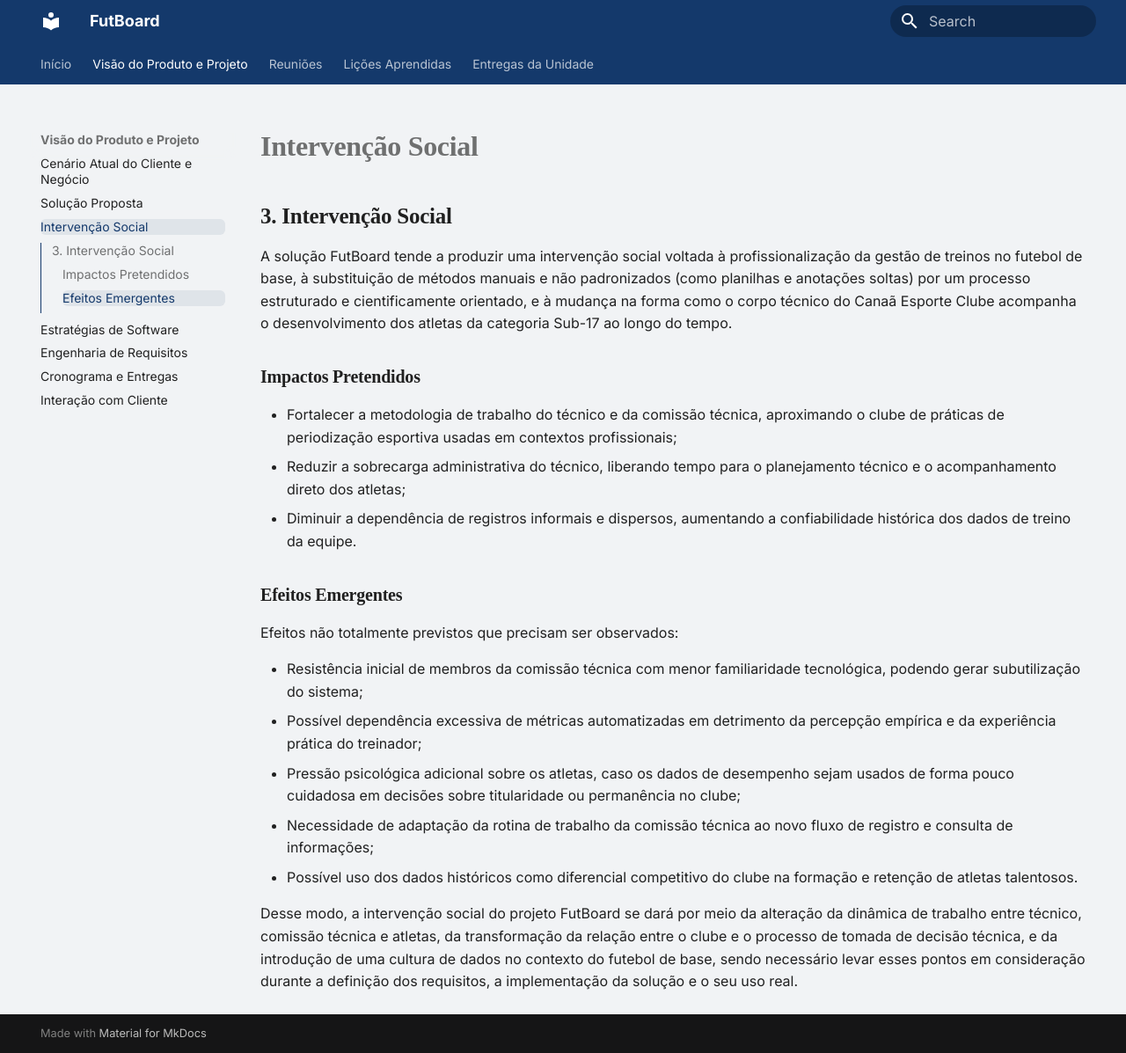
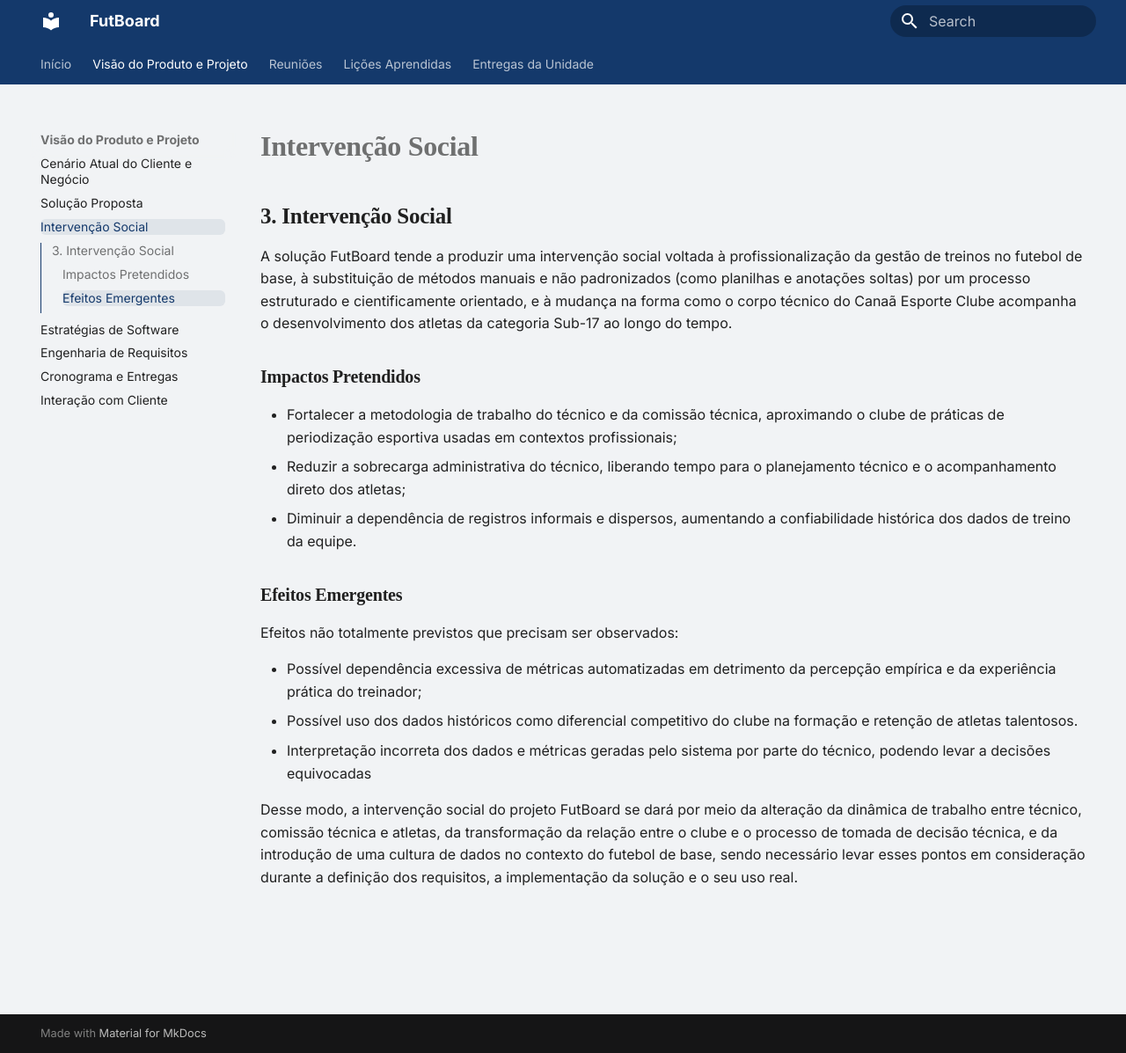
Before and after one commit to mdsreq-fga-unb/REQ-2026.2-T01-FutBoard, an MkDocs documentation site: the page built from docs/visao-produto/intervencao-social.md, in a window 1280 px wide and 1197 px high. Shown: the whole window at 88% size. Built offline with MkDocs 1.6.1 and Material for MkDocs 9.7.7, drawn with Linux system fonts in a browser that asks for light colours.

Commit message:
fix:reestruturando os efeitos emergentes

```diff
--- a/docs/visao-produto/intervencao-social.md
+++ b/docs/visao-produto/intervencao-social.md
@@ -12,10 +12,8 @@
 
 Efeitos não totalmente previstos que precisam ser observados:
 
-- Resistência inicial de membros da comissão técnica com menor familiaridade tecnológica, podendo gerar subutilização do sistema;
 - Possível dependência excessiva de métricas automatizadas em detrimento da percepção empírica e da experiência prática do treinador;
-- Pressão psicológica adicional sobre os atletas, caso os dados de desempenho sejam usados de forma pouco cuidadosa em decisões sobre titularidade ou permanência no clube;
-- Necessidade de adaptação da rotina de trabalho da comissão técnica ao novo fluxo de registro e consulta de informações;
 - Possível uso dos dados históricos como diferencial competitivo do clube na formação e retenção de atletas talentosos.
+-  Interpretação incorreta dos dados e métricas geradas pelo sistema por parte do técnico, podendo levar a decisões equivocadas
 
 Desse modo, a intervenção social do projeto FutBoard se dará por meio da alteração da dinâmica de trabalho entre técnico, comissão técnica e atletas, da transformação da relação entre o clube e o processo de tomada de decisão técnica, e da introdução de uma cultura de dados no contexto do futebol de base, sendo necessário levar esses pontos em consideração durante a definição dos requisitos, a implementação da solução e o seu uso real.
```
